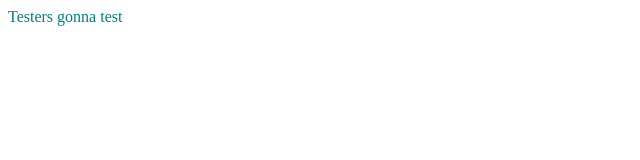
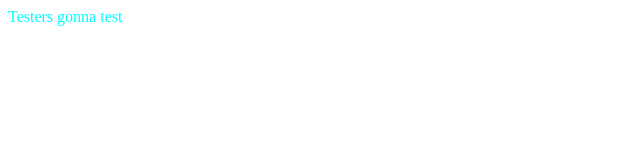
Before and after one commit to Shea-Nelson/testConnect, a plain HTML site: page index.html in a window 1280 px wide. Shown: the whole page, without its empty margins (0-640 px from the left). Drawn offline with Linux system fonts and the light colour scheme; files that its build step writes are made by us from their sources.

Commit message:
Update test.css

```diff
--- a/css/test.css
+++ b/css/test.css
@@ -1,3 +1,3 @@
 body {
-    color: teal;
+    color: cyan;
 }
```
